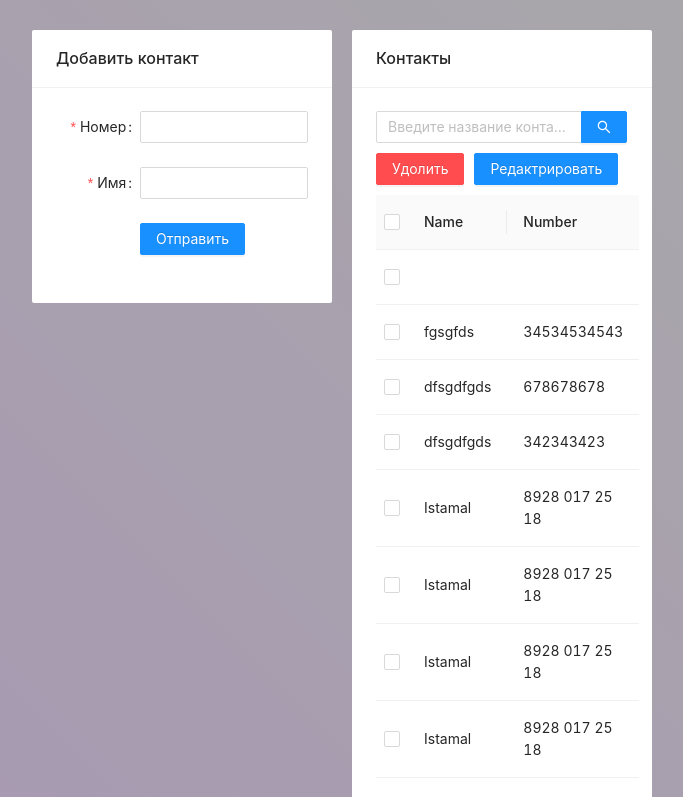
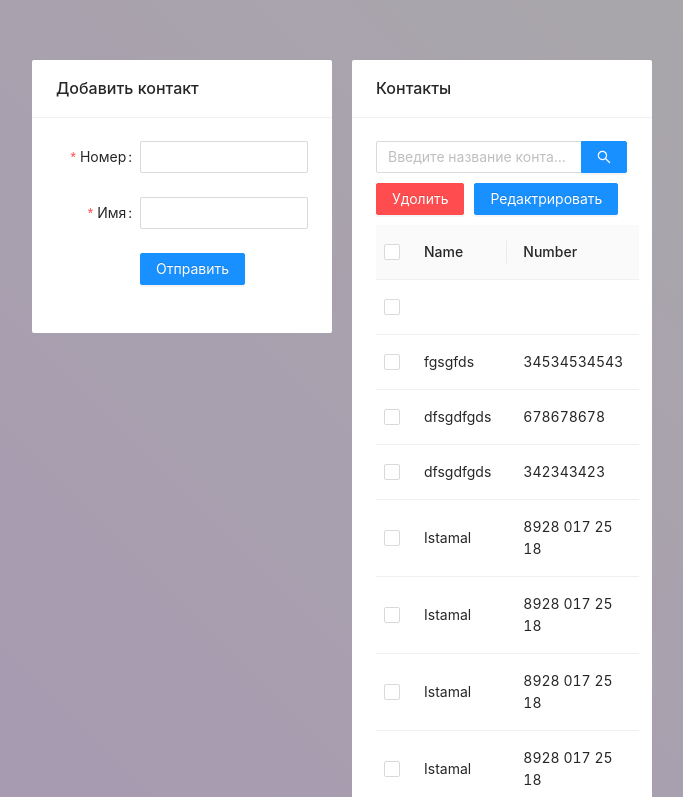
Before and after one commit to istamal/Contacts, a React (Create React App) app: page / in a window 1280 px wide. Shown: the top 797 px of the page, without its empty margins (298-981 px from the left). Built offline with nearby package versions, Linux system fonts and the light colour scheme; data requests are answered from the project's data file; sample sign-in values are in the browser's storage.

Commit message:
feature: added routes

```diff
--- a/package.json
+++ b/package.json
@@ -13,6 +13,7 @@
     "prop-types": "^15.7.2",
     "react": "^16.13.1",
     "react-dom": "^16.13.1",
+    "react-router-dom": "^5.2.0",
     "react-scripts": "3.4.1",
     "react-test-renderer": "^16.13.1",
     "styled-components": "^5.1.0"
--- a/src/App.jsx
+++ b/src/App.jsx
@@ -1,11 +1,34 @@
 import React from 'react';
+import {
+  BrowserRouter as Router,
+  Route,
+  Redirect,
+} from 'react-router-dom';
 import './App.scss';
 import 'antd/dist/antd.css';
+import styled from 'styled-components';
+import PrivateRoute from './Components/PrivateRoute';
 import Contacts from './Components/Contacts';
+import Login from './Components/Login';
+
+const Wrapper = styled.div`
+  width: 100%;
+  height: 100vh;
+  padding-top: 30px;
+  display: flex;
+  justify-content: center;
+  align-items: flex-start;
+  flex-wrap: wrap;
+`;
 
 function App() {
   return (
-    <Contacts />
+    <Wrapper>
+      <Router>
+        <PrivateRoute exact path="/" component={Contacts} />
+        <Route path="/login" component={Login} />
+      </Router>
+    </Wrapper>
   );
 }
 
--- /dev/null
+++ b/src/Components/PrivateRoute.jsx
@@ -0,0 +1,20 @@
+import React from 'react';
+import { Route, Redirect } from 'react-router-dom';
+
+const PrivateRoute = ({
+  component: Component, store, ...rest
+}) => {
+  const user = sessionStorage.getItem('user');
+  return (
+    <Route
+      {...rest}
+      render={(props) => (user ? (
+        <Component {...props} />
+      ) : (
+        <Redirect to="/login" />
+      ))}
+    />
+  );
+};
+
+export default PrivateRoute;
```
Also changed, not shown: 1 other file (tests, documents, lock files or other folders).
